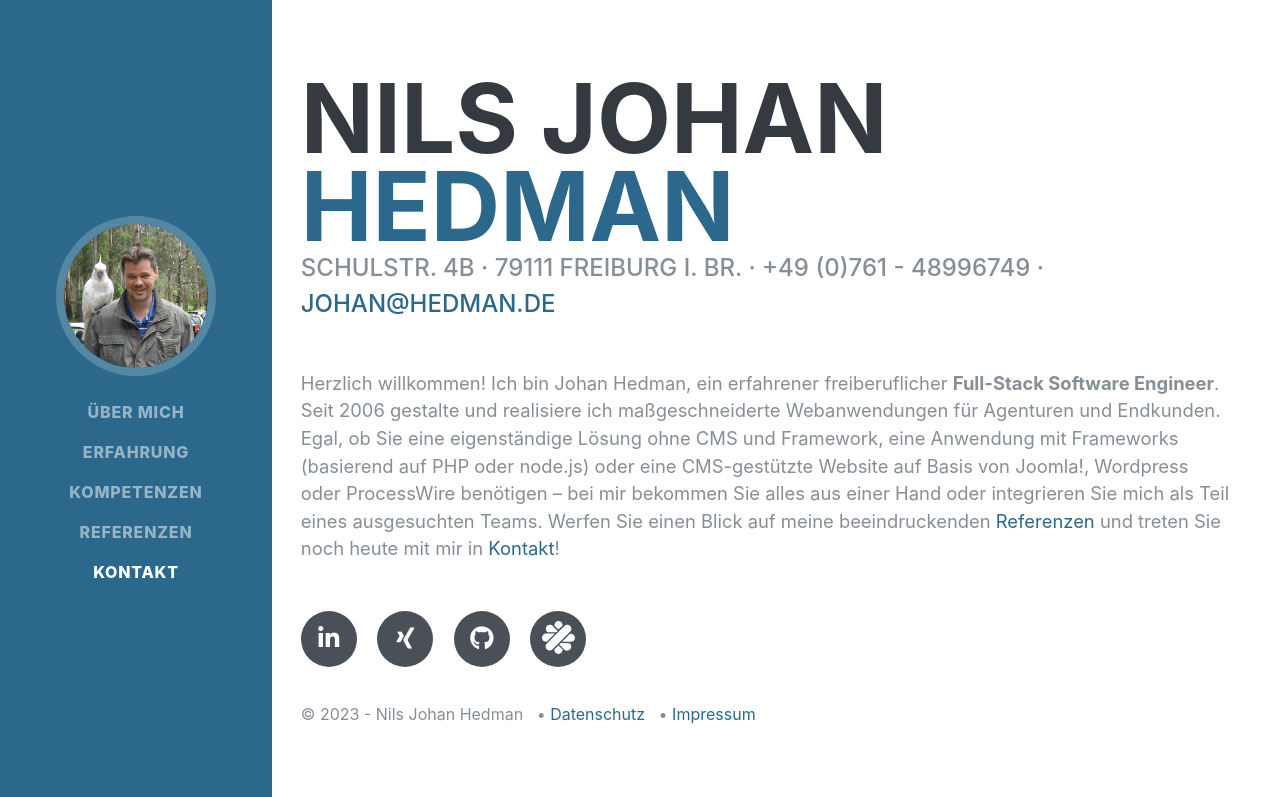
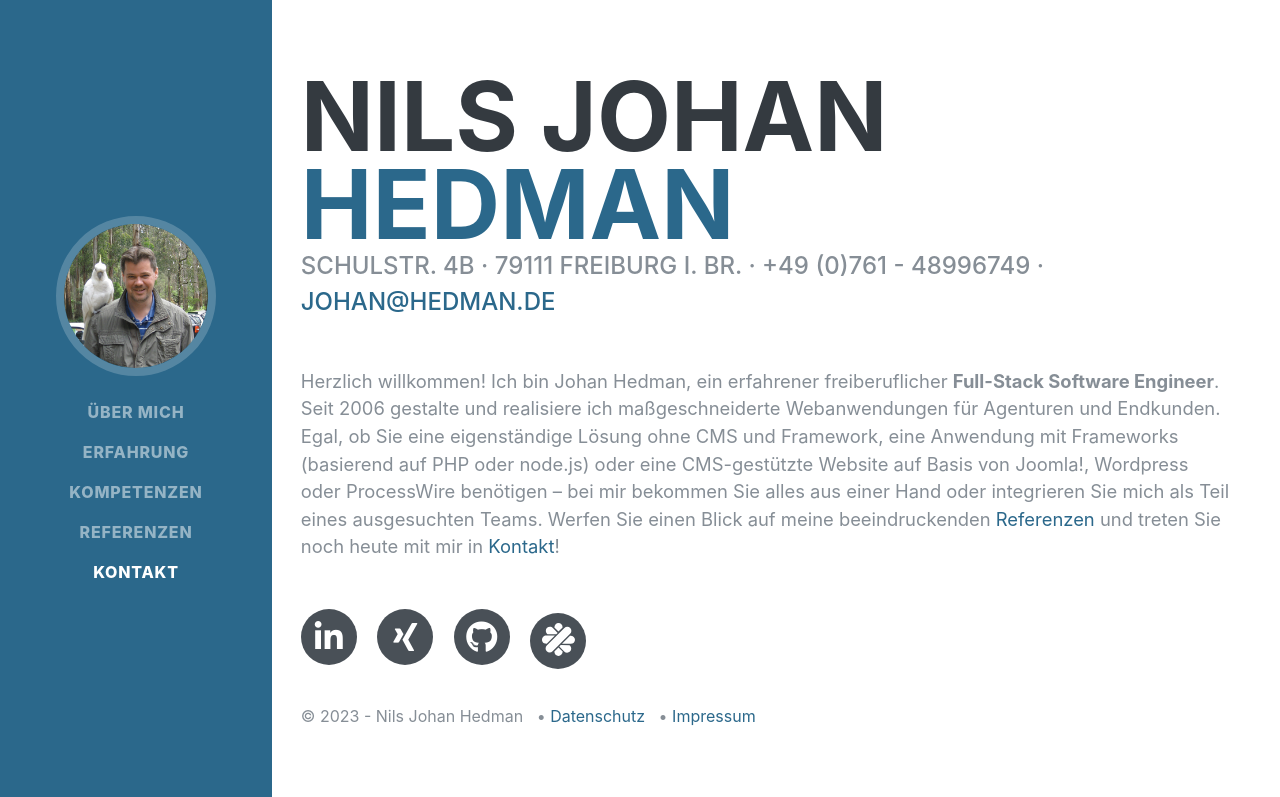
Before and after one commit to echo75/hedman-docker, a plain HTML site: page app/public/index.html in a window 1280 px wide. Shown: the top 797 px of the page. Drawn offline with Linux system fonts and the light colour scheme; a web font is replaced by a local one.

Commit message:
add style to get larger social icons

```diff
--- a/app/public/index.html
+++ b/app/public/index.html
@@ -23,6 +23,12 @@
 
   <!-- Custom styles for this template -->
   <link href="css/resume.min.css" rel="stylesheet">
+  <style>
+  .fab {
+    line-height: inherit;
+    font-size: xx-large;
+  }
+  </style>
 </head>
 
 <body id="page-top" style="padding-right:0 !important;;">
```
